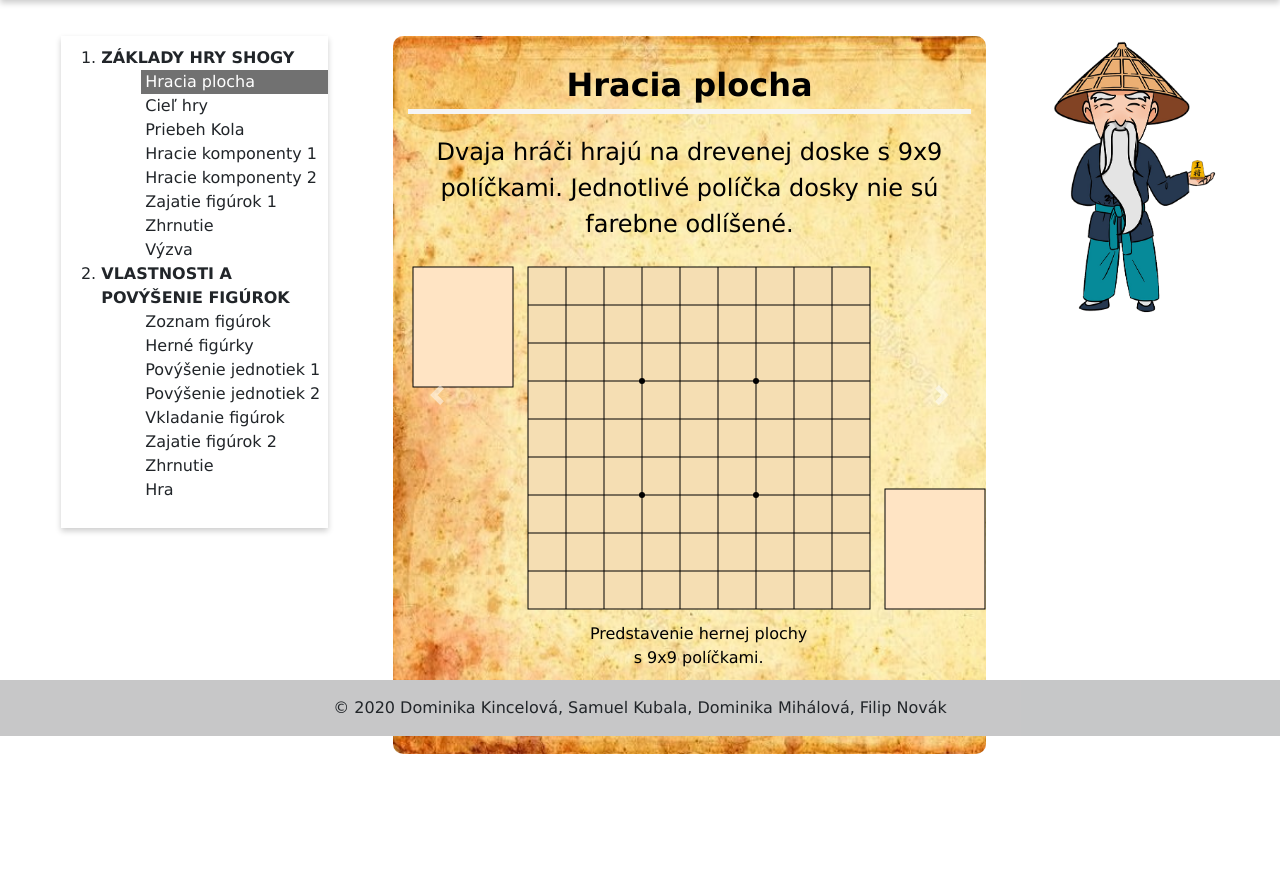
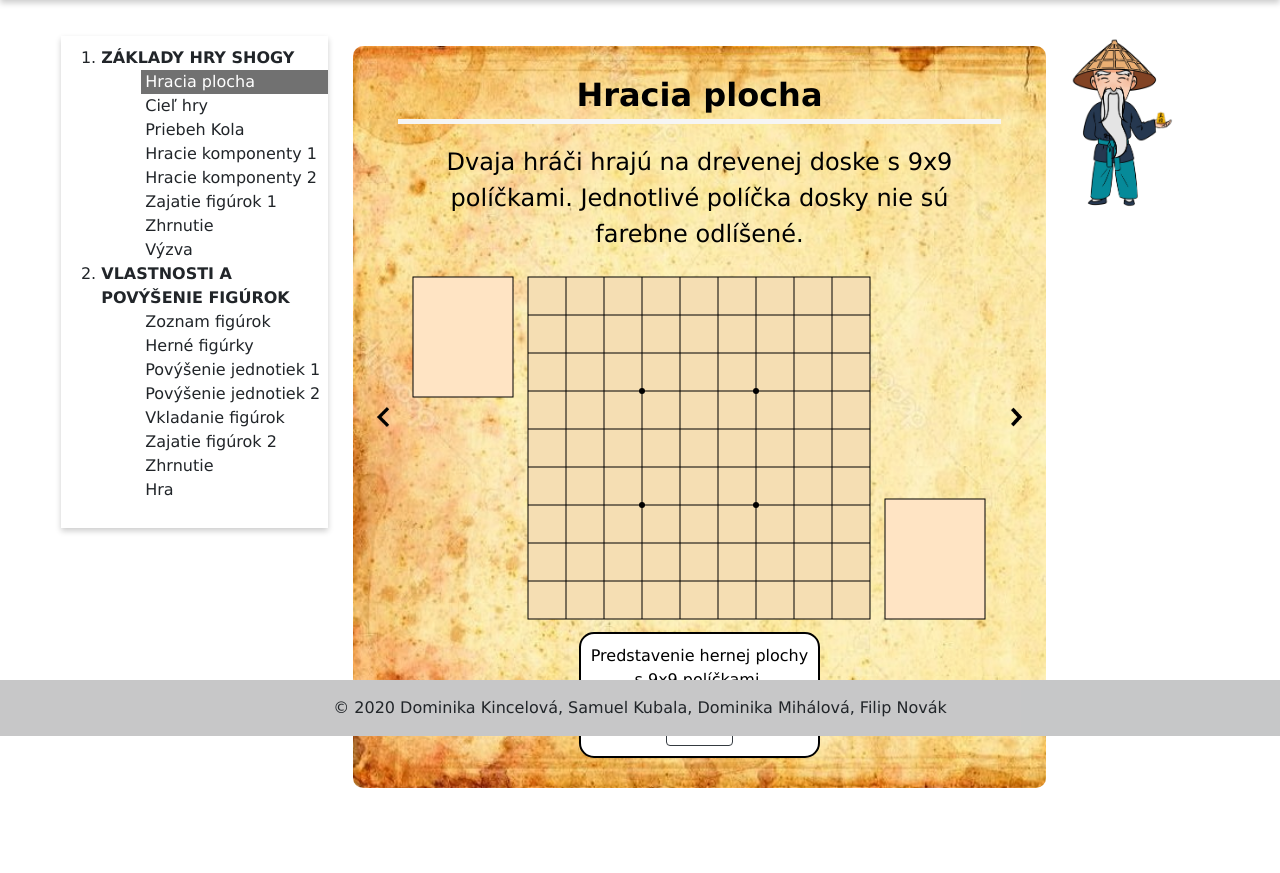
Before and after one commit to mihalova/Learn2Shogi, a PHP site: page /rules.html in a window 1280 px wide. Shown: the part 64-937 px from the top of the page. Before the commit the page ends 818 px from the top, so only its background shows below. Run offline with PHP 8.4, Linux system fonts and the light colour scheme.

Commit message:
pravidla uprava

```diff
--- a/boardStyle.css
+++ b/boardStyle.css
@@ -29,6 +29,14 @@
     display: none;
 }
 
+#informationW_B0, #informationW_B4, #informationW_B3, #informationW_B2, #informationW_B1 {
+    background: white;
+    color: black;
+    padding: 10px;
+    border-radius: 15px;
+    border: 2px solid black;
+}
+
 #transparent_B0, #transparent_B2, #transparent_B3, #transparent_B4 {
     display: none;
 }
--- a/rules.html
+++ b/rules.html
@@ -86,12 +86,10 @@
         </div>
 
 
-        <section class="col-md-12 col-lg-8 col-xl-6" id="slides" >
-            <a onclick="plusSlides(-1)" class="carousel-control-prev" data-slide="prev">
-                <span class="carousel-control-prev-icon"></span>
-            </a>
-            <div >
+        <section class="col-md-12 col-lg-8 col-xl-7" id="slides">
 
+                <img class="arrow_slides" onclick="plusSlides(-1)" border="0" alt="left" src="pictures/left.png">
+            <div>
                 <article class="mySlides">
                     <header class="sec-header">
                         <h2>Hracia plocha</h2>
@@ -390,14 +388,12 @@
                 <!--                <a class="next" onclick="plusSlides(1)">next</a>-->
 
             </div>
-            <a onclick="plusSlides(1)" class="carousel-control-next" data-slide="next">
-                <span class="carousel-control-next-icon"></span>
-            </a>
+                <img class="arrow_slides" onclick="plusSlides(1)" border="0" alt="right" src="pictures/right.png">
         </section>
 
-        <div class="col-xl-2">
+        <div class="col-xl-1">
             <div class="pitko">
-                <img src="pictures/Sensei.png" alt="" width="100%">
+                <img src="pictures/Sensei.png" alt="" width="150%">
             </div>
         </div>
 
--- a/rulesStyle.css
+++ b/rulesStyle.css
@@ -45,21 +45,31 @@
 }
 
 
-section{
+section {
     /*display: block;*/
     /*height: 560px;*/
     /*width: 700px;*/
     /*padding: 0 100px;*/
-    color:black;
-    margin:0 auto;
+    color: black;
+    margin: 10px;
     background-image: url("pictures/00.jpg");
     background-repeat: no-repeat;
     background-size: cover;
     border-radius: 10px;
 }
-.slides{
+
+#slides {
+    display: flex;
+    justify-content: center;
     align-items: center;
 }
+
+.arrow_slides {
+    width: 20px;
+    height: 20px;
+    margin: 5px;
+}
+
 .mySlides{
     margin-bottom: 30px;
     min-height: 300px;
```
Also changed, not shown: pictures/left.png (added), pictures/right.png (added).
